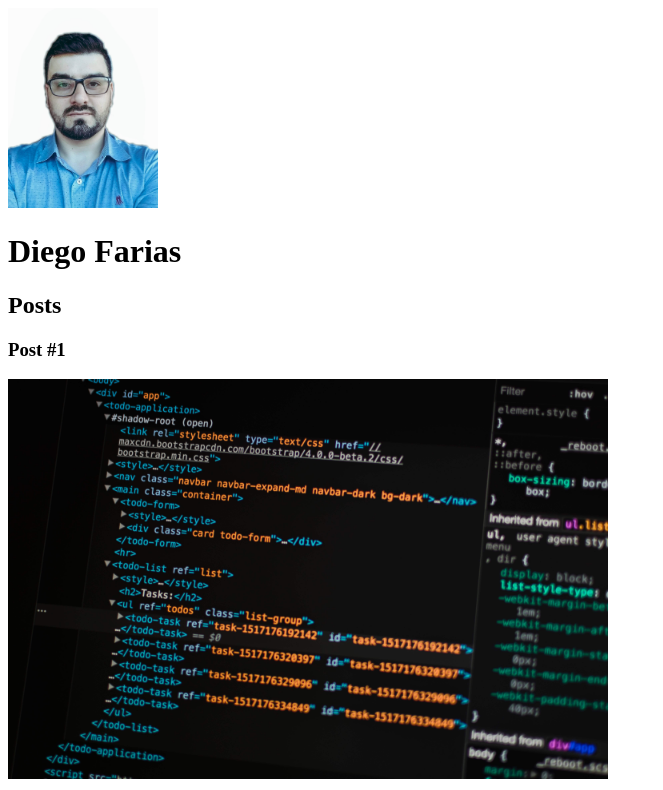
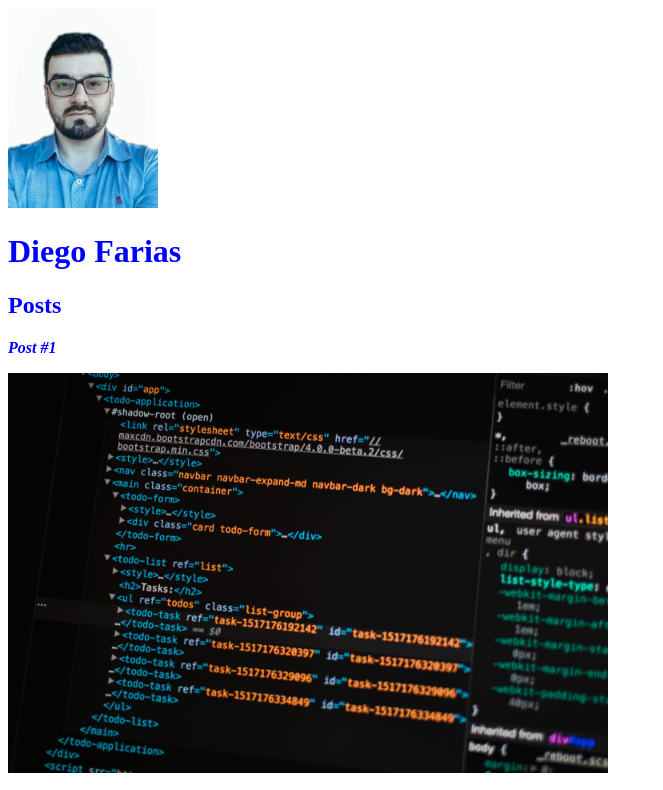
Before and after one commit to DiegodmFarias/dio-desafio-github-primeiro-repositorio, a plain HTML site: page Introdução HTML e CSS/index.html in a window 1280 px wide. Shown: the top 790 px of the page, without its empty margins (0-663 px from the left). Drawn offline with Linux system fonts and the light colour scheme.

Commit message:
changes made in the first practical exercise of the CSS module

```diff
--- a/Introdução HTML e CSS/index.html
+++ b/Introdução HTML e CSS/index.html
@@ -6,20 +6,21 @@
     <meta http-equiv="X-UA-Compatible" content="IE=edge">
     <meta name="viewport" content="width=device-width, initial-scale=1.0">
     <title>.:Diego Farias:.</title>
+    <link rel="stylesheet" href="style.css">
 </head>
 
 <body>
     <header>
         <img src="Adobe_20200128_182206.jpg" alt="Foto do autor Diego Farias" width="150px 200px">
-        <h1>Diego Farias</h1>
+        <h1 id="title">Diego Farias</h1>
     </header>
     <section>
         <header>
-            <h2>Posts</h2>
+            <h2 class="subtitle">Posts</h2>
         </header>
         <article>
             <header>
-                <h3>Post #1</h3>
+                <h3 class="post_title">Post #1</h3>
                 <img src="pankaj-patel-u2Ru4QBXA5Q-unsplash.jpg" alt="Editor de texto contendo código html."
                     width="600px 400px">
                 <p>Lorem, ipsum dolor sit amet <a href="https://www.linkedin.com/in/diego-farias19/"
--- /dev/null
+++ b/Introdução HTML e CSS/style.css
@@ -0,0 +1,8 @@
+#title, .subtitle, .post_title{
+    color: blue;
+}
+
+.post_title{
+    font-size: 16px;
+    font-style: italic;
+}
```
